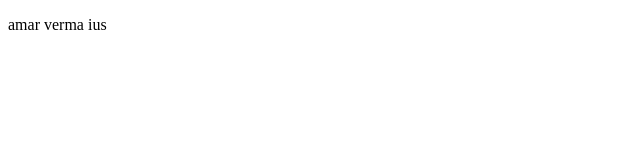
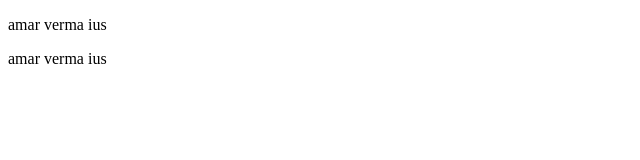
Before and after one commit to Amarverma1/hello-world, a plain HTML site: page index.html in a window 1280 px wide. Shown: the full height of the page, 0-640 px from the left. Drawn offline with Linux system fonts and the light colour scheme.

Commit message:
Updated index.html with a new line

```diff
--- a/index.html
+++ b/index.html
@@ -7,5 +7,6 @@
 </head>
 <body>
     <p>amar verma ius </p>
+    <p>amar verma ius </p>
 </body>
 </html>
```
